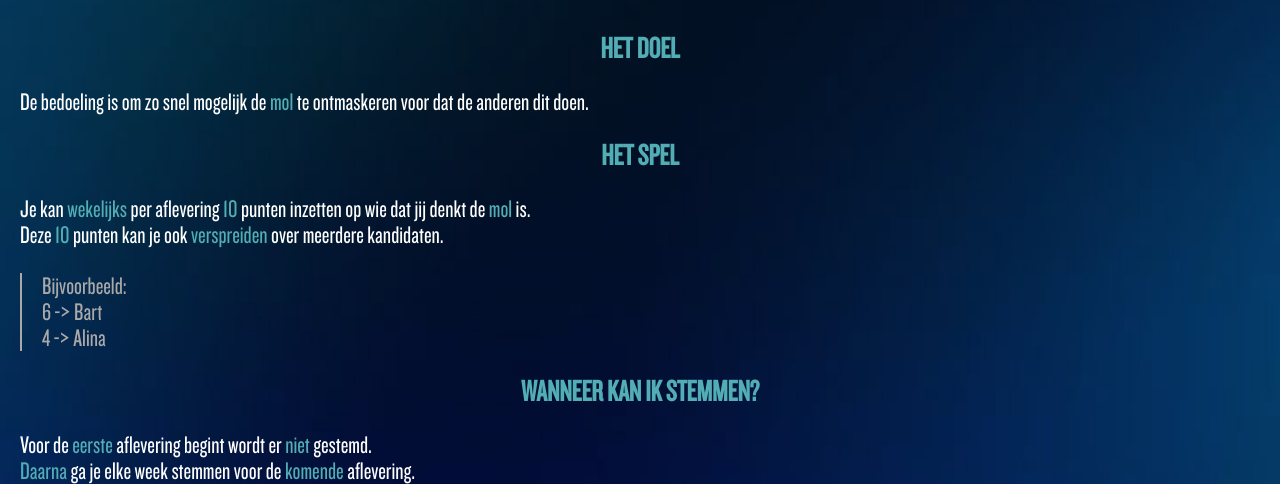
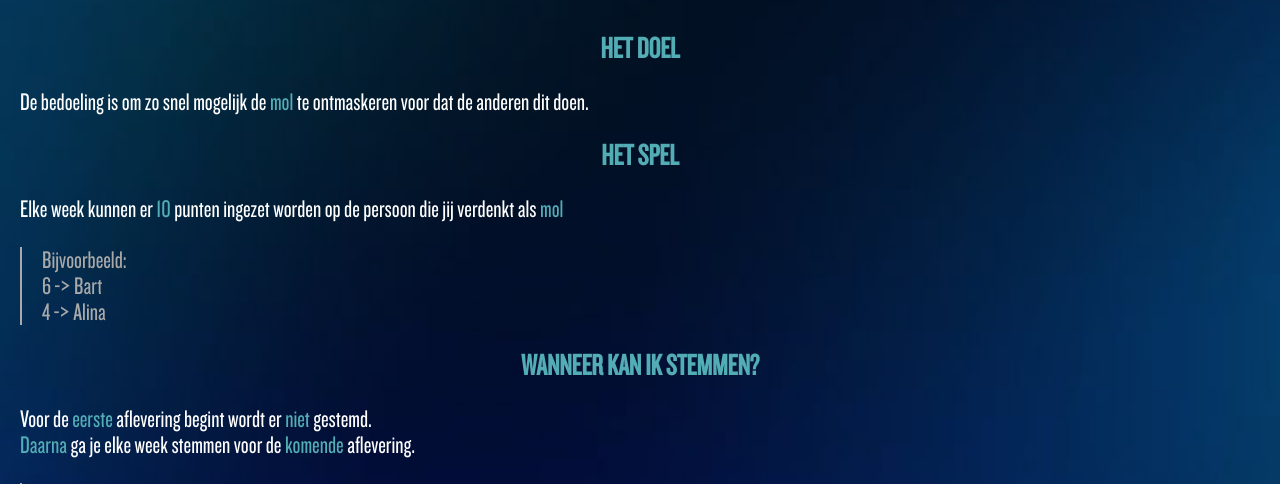
Before and after one commit to axelderoeck/de-mol, a PHP site: page /uitleg.php in a window 1280 px wide. Shown: the part 437-921 px from the top of the page. Run offline with PHP 8.4, Linux system fonts and the light colour scheme; the visitor is signed in with stand-in values (Sample User, id 1); data that the repository does not hold is empty; some libraries are stand-ins or nearby versions.

Commit message:
updated uitleg

```diff
--- a/uitleg.php
+++ b/uitleg.php
@@ -24,7 +24,7 @@ if ($_SESSION["Id"] == NULL) {
     <p>De bedoeling is om zo snel mogelijk de <span>mol</span> te ontmaskeren voor dat de anderen dit doen.</p>
 
     <h2>Het spel</h2>
-    <p>Je kan <span>wekelijks</span> per aflevering <span>10</span> punten inzetten op wie dat jij denkt de <span>mol</span> is. <br> Deze <span>10</span> punten kan je ook <span>verspreiden</span> over meerdere kandidaten.</p>
+    <p>Elke week kunnen er <span>10</span> punten ingezet worden op de persoon die jij verdenkt als <span>mol</span></p>
     <p class="example">Bijvoorbeeld: <br>
       6 -> Bart <br>
       4 -> Alina
```
